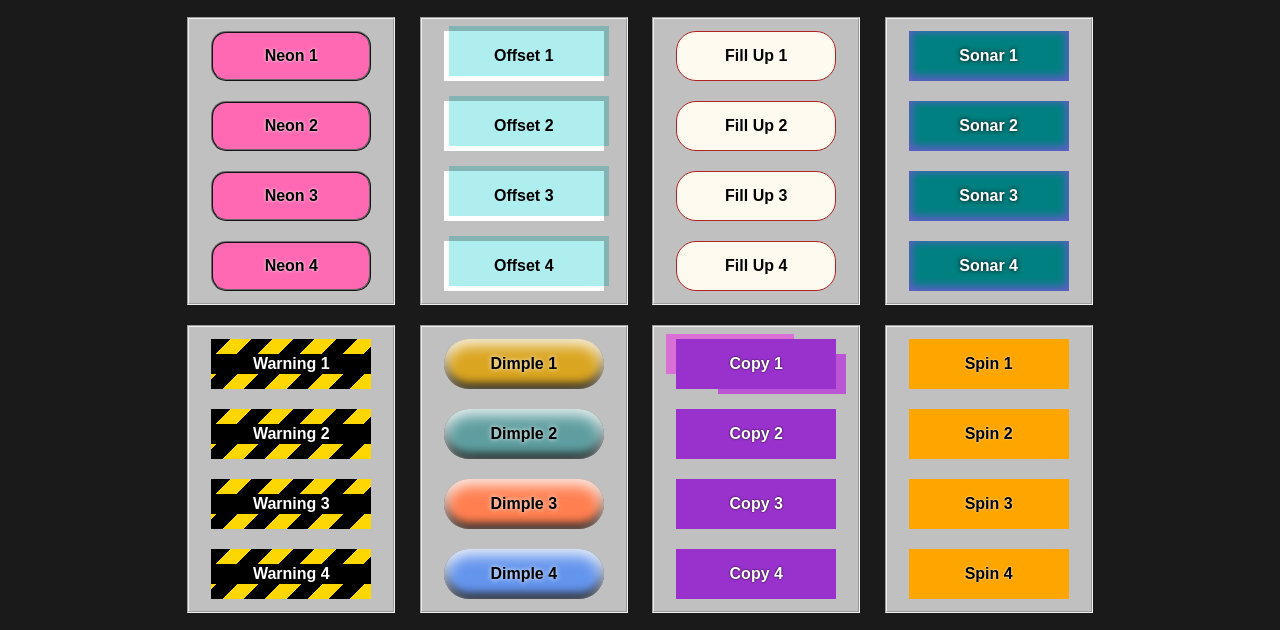
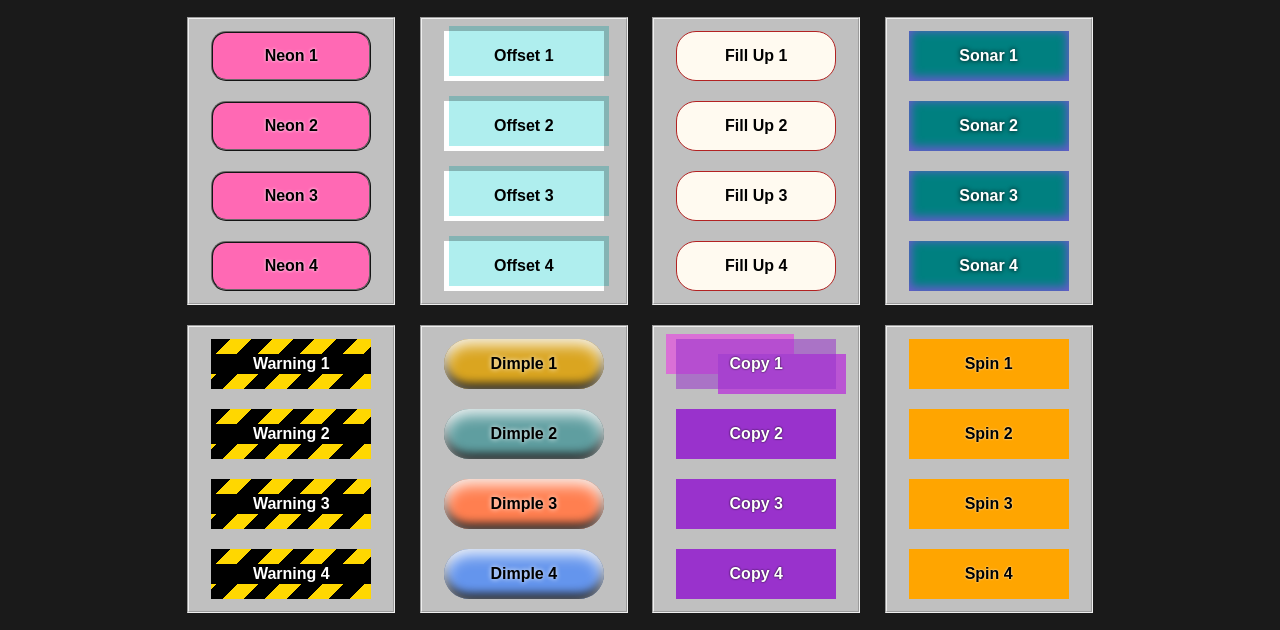
Before and after one commit to ianJStutor/css-buttons, a plain HTML site: page index.html in a window 1280 px wide. In both pictures the pointer is over the button "Copy 1". Shown: the part 538-1168 px from the top of the page. Drawn offline with Linux system fonts and the light colour scheme; a web font is replaced by a local one.

Commit message:
minor fixes to button CSS

```diff
--- a/assets/css/buttons.css
+++ b/assets/css/buttons.css
@@ -102,11 +102,12 @@ fieldset button:hover {
 #button-dimple :is(button:hover, button:focus) { box-shadow: inset 0 5px 5px black, inset 0 -5px 10px white; transform: translateY(2px); }
 
 #button-copy { isolation: isolate; }
-#button-copy button { background: darkorchid; color: white; text-shadow: 0 0 2px black; position: relative; }
+#button-copy button { background: darkorchid; color: white; text-shadow: 0 0 2px black; position: relative; transition: 0.25s; }
 #button-copy button::before,
 #button-copy button::after { content: ""; display: block; position: absolute; width: 80%; height: 80%; transition: 0.5s; z-index: -1; }
 #button-copy button::before { left: 0; top: 0; }
 #button-copy button::after { right: 0; bottom: 0; }
+#button-copy :is(button:hover, button:focus) { background: #9932CC88; }
 #button-copy :is(button:hover, button:focus)::before { left: -10px; top: -5px; background: orchid; }
 #button-copy :is(button:hover, button:focus)::after { right: -10px; bottom: -5px; background: mediumorchid; }
 
@@ -135,5 +136,5 @@ fieldset button:hover {
 @keyframes button-focus {from { filter: blur(15px); } to{ filter: blur(0); }}
 
 #button-radar button { background: linear-gradient(darkslategrey, black); color: white; text-shadow: 0 0 2px black; position: relative; overflow: hidden; }
-#button-radar :is(button:hover, button:focus)::before { content: ""; position: absolute; width: 300%; height: 300%; left: -100%; top: -100%; background: conic-gradient(limegreen 0deg, limegreen 1deg, rgba(50,205,50,0.5) 1deg, transparent 45deg); animation: button-radar 1s infinite linear; }
+#button-radar :is(button:hover, button:focus)::before { content: ""; position: absolute; mix-blend-mode: lighten; width: 300%; height: 300%; left: -100%; top: -100%; background: conic-gradient(limegreen 0deg, limegreen 1deg, rgba(50,205,50,0.5) 1deg, transparent 180deg); animation: button-radar 1s infinite linear; }
 @keyframes button-radar { from{transform:rotate(360deg);} to{transform:rotate(0deg);} }
```
